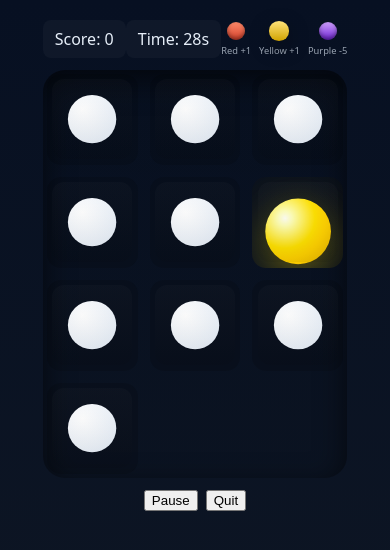
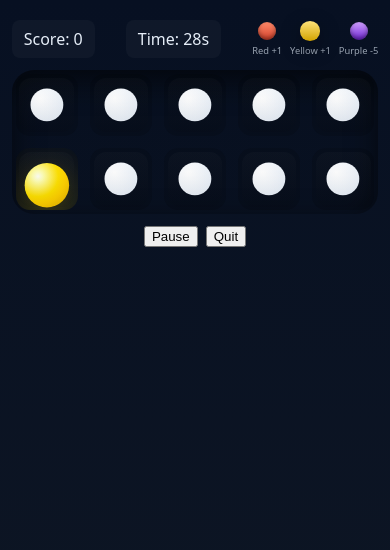
Before and after one commit to zanyaziz/zozzo, a website: page index.html in a window 390 px wide. Both pictures are taken after a click on the button "Bop-a-Mole". Drawn offline with Linux system fonts and the light colour scheme.

Commit message:
Layout: force 5 columns in portrait (2x5), constrain board width for mobile

```diff
--- a/css/style.css
+++ b/css/style.css
@@ -22,7 +22,7 @@ body{background:linear-gradient(180deg,#071022 0%,#0f1724 100%);color:#e6eef8;di
 .light.yellow{background:linear-gradient(180deg,#ffe37a,#d1a300)}
 .light.purple{background:linear-gradient(180deg,#cfa0ff,#6e23d1)}
 .light.active{box-shadow:0 6px 18px rgba(0,0,0,0.35),0 0 32px rgba(255,255,255,0.06);transform:scale(1.12)}
-.board{display:grid;gap:12px;align-items:center;justify-items:center;padding:14px;background:linear-gradient(180deg,rgba(0,0,0,0.08),rgba(0,0,0,0.06));border-radius:22px;box-shadow:inset 0 10px 30px rgba(0,0,0,0.6)}
+.board{display:grid;gap:12px;align-items:center;justify-items:center;padding:14px;background:linear-gradient(180deg,rgba(0,0,0,0.08),rgba(0,0,0,0.06));border-radius:22px;box-shadow:inset 0 10px 30px rgba(0,0,0,0.6);width:min(94vw,720px);margin:0 auto}
 .controls{display:flex;gap:8px;justify-content:center;margin-top:12px}
 button{cursor:pointer}
 
--- a/js/game.js
+++ b/js/game.js
@@ -74,9 +74,11 @@ function updateBestUI(){
 function makeBoard(){
   // always render exactly 10 buttons; choose columns responsively
   const w = window.innerWidth;
-  let cols = 4;
-  if(w < 420) cols = 3;
-  else if(w >= 900) cols = 5;
+  const h = window.innerHeight;
+  const portrait = h > w;
+  // if portrait (mobile), use 5 columns to form 2 rows of 5
+  let cols = portrait ? 5 : 4;
+  if(w >= 900) cols = 5; // wide desktop
   const count = 10;
   board.innerHTML = '';
   board.style.gridTemplateColumns = `repeat(${cols},1fr)`;
@@ -100,10 +102,10 @@ function popMole(){
   const holes = qsa('.hole');
   if(holes.length===0) return;
   // pick 1-2 unique holes that are currently unlit (keep "few" lit)
-  const available = holes.filter(h=>{
-    const m = h.querySelector('.mole');
-    return m && !m.classList.contains('up');
-  });
+    const available = holes.filter(h=>{
+      const m = h.querySelector('.mole');
+      return m && !m.classList.contains('up');
+    });
   if(available.length===0) return;
   const maxCount = Math.min(2, available.length);
   const count = 1 + randomInt(maxCount); // 1..maxCount -> 1 or 2
```
